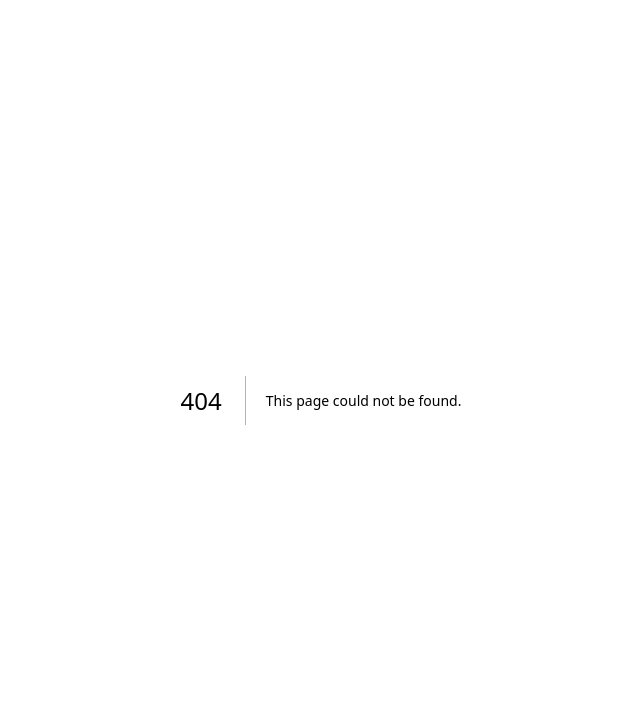
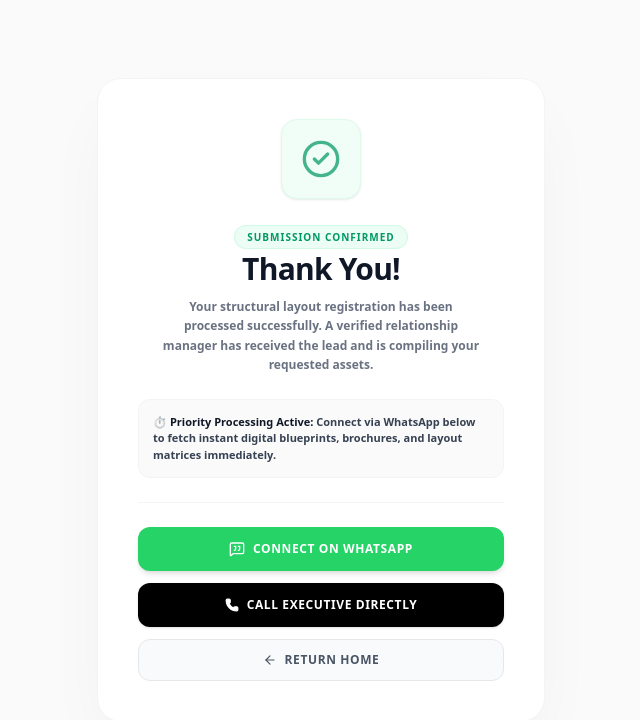
Before and after one commit to realniyaz/gaur-chrysalis, a Next.js app: page /thank-you in a window 1280 px wide. Before the commit this address had no page. Shown: the top 720 px of the page, without its empty margins (319-959 px from the left). Built offline with nearby package versions, Linux system fonts and the light colour scheme.

Commit message:
new page of thank you added

```diff
--- /dev/null
+++ b/app/thank-you/page.tsx
@@ -0,0 +1,93 @@
+// src/app/thank-you/page.tsx
+"use client";
+
+import Link from "next/link";
+import Script from "next/script";
+import { CheckCircle2, ArrowLeft, Phone, MessageSquareQuote } from "lucide-react";
+
+export default function ThankYouPage() {
+  const phoneNumber = "+919910374156";
+  const whatsappNumber = "+919910374156";
+  const whatsappMessage = encodeURIComponent(
+    "Hi, I just submitted an enquiry on your portal for Gaur Chrysalis. Please share the pricing sheet, configuration options, and inventory updates immediately."
+  );
+
+  return (
+    <>
+      {/* 🎯 Google Ads Conversion Tracking Script Trigger */}
+      <Script id="google-conversion-tracking" strategy="afterInteractive">
+        {`
+          if (typeof gtag === 'function') {
+            gtag('event', 'conversion', {'send_to': 'AW-18243414829/S1AyCPOR0sAcEK3WkftD'});
+          }
+        `}
+      </Script>
+
+      <main className="min-h-screen bg-[#fafafa] flex items-center justify-center p-4 select-none">
+        <div className="w-full max-w-md bg-white rounded-3xl shadow-[0_30px_70px_-15px_rgba(0,0,0,0.05)] border border-gray-100 p-8 sm:p-10 text-center flex flex-col items-center space-y-6 animate-scale-up">
+
+          {/* Success Icon Badge */}
+          <div className="h-20 w-20 bg-emerald-50 rounded-2xl flex items-center justify-center text-emerald-600 border border-emerald-100 shadow-sm animate-pulse">
+            <CheckCircle2 className="h-10 w-10 stroke-[2]" />
+          </div>
+
+          {/* Core Content Layer */}
+          <div className="space-y-2.5">
+            <span className="text-[10px] font-black uppercase tracking-widest text-emerald-600 bg-emerald-50 px-3 py-1 rounded-full border border-emerald-100">
+              Submission Confirmed
+            </span>
+            <h1 className="text-3xl font-black text-gray-900 tracking-tight pt-1">
+              Thank You!
+            </h1>
+            <p className="text-xs font-semibold text-gray-500 max-w-xs mx-auto leading-relaxed">
+              Your structural layout registration has been processed successfully. A verified relationship manager has received the lead and is compiling your requested assets.
+            </p>
+          </div>
+
+          {/* Quick Notice Banner Box */}
+          <div className="w-full bg-[#fafafa] rounded-xl p-3.5 border border-gray-100 text-left">
+            <p className="text-[11px] font-bold text-gray-700 leading-normal">
+              ⏱️ <span className="text-gray-900">Priority Processing Active:</span> Connect via WhatsApp below to fetch instant digital blueprints, brochures, and layout matrices immediately.
+            </p>
+          </div>
+
+          <div className="w-full border-t border-gray-100" />
+
+          {/* Primary Call Action Panels Stack */}
+          <div className="w-full flex flex-col gap-3">
+
+            {/* WhatsApp Integration Link */}
+            <a
+              href={`https://wa.me/${whatsappNumber}?text=${whatsappMessage}`}
+              target="_blank"
+              rel="noopener noreferrer"
+              className="w-full flex items-center justify-center gap-2 rounded-xl bg-[#25D366] py-3.5 text-xs font-bold uppercase tracking-wider text-white hover:bg-[#20ba59] transition-all shadow-md transform active:scale-[0.99]"
+            >
+              <MessageSquareQuote className="h-4 w-4" />
+              <span>Connect on WhatsApp</span>
+            </a>
+
+            {/* Direct Dialer Path link */}
+            <a
+              href={`tel:${phoneNumber}`}
+              className="w-full flex items-center justify-center gap-2 rounded-xl bg-black py-3.5 text-xs font-bold uppercase tracking-wider text-white hover:bg-gray-900 transition-colors shadow-sm"
+            >
+              <Phone className="h-3.5 w-3.5 fill-current" />
+              <span>Call Executive Directly</span>
+            </a>
+
+            {/* Go Back Link Home */}
+            <Link
+              href="/"
+              className="w-full flex items-center justify-center gap-2 rounded-xl bg-gray-50 border border-gray-200 py-3 text-xs font-bold uppercase tracking-wider text-gray-600 hover:bg-gray-100 transition-colors"
+            >
+              <ArrowLeft className="h-3.5 w-3.5" />
+              <span>Return Home</span>
+            </Link>
+          </div>
+
+        </div>
+      </main>
+    </>
+  );
+}
--- a/components/sections/FooterContact.tsx
+++ b/components/sections/FooterContact.tsx
@@ -1,7 +1,8 @@
 "use client";
 
 import React, { useState } from "react";
-import { CheckCircle2, MessageSquare, Mail, User, ShieldCheck } from "lucide-react";
+import { useRouter } from "next/navigation"; // 👈 Imported Next.js App Router Hook
+import { MessageSquare, Mail, User, ShieldCheck } from "lucide-react";
 
 interface FormState {
   name: string;
@@ -11,24 +12,14 @@ interface FormState {
 }
 
 export default function FooterContact() {
+  const router = useRouter(); // 👈 Initialized client router container
   const [formData, setFormData] = useState<FormState>({
     name: "",
     email: "",
     phone: "",
     message: "",
   });
-  const [isSubmitted, setIsSubmitted] = useState<boolean>(false);
   const [isLoading, setIsLoading] = useState<boolean>(false);
-
-  // Wrapper to trigger Google Ads tracking event upon valid form confirmation
-  const fireConversionEvent = () => {
-    if (typeof window !== "undefined" && (window as any).gtag) {
-      (window as any).gtag('event', 'conversion', {
-        'send_to': 'AW-18243414829/S1AyCPOR0sAcEK3WkftD'
-      });
-      console.log("🎯 Footer Section Google Conversion event logged successfully.");
-    }
-  };
 
   const handleSubmit = async (e: React.FormEvent<HTMLFormElement>) => {
     e.preventDefault();
@@ -39,19 +30,23 @@ export default function FooterContact() {
         method: "POST",
         headers: { "Content-Type": "application/json" },
         body: JSON.stringify({
-          ...formData,
+          name: formData.name,
+          email: formData.email,
+          phone: `+91${formData.phone}`,
+          message: formData.message || "No specific message shared.",
           context: "Footer Corporate Contact Form",
         }),
       });
 
       if (response.ok) {
-        setIsSubmitted(true);
-        fireConversionEvent();
+        // 🚀 Redirect handles the conversion tracking and success screen uniformly
+        router.push("/thank-you");
       } else {
         alert("Something went wrong. Please try connecting via call or WhatsApp.");
       }
     } catch (error) {
       console.error("Submission error:", error);
+      alert("Network connectivity issue. Please try again.");
     } finally {
       setIsLoading(false);
     }
@@ -201,34 +196,6 @@ export default function FooterContact() {
 
         </div>
       </div>
-
-      {/* SUCCESS STATE FLOATING POP-UP MODAL PANEL OVERLAY */}
-      {isSubmitted && (
-        <div className="fixed inset-0 z-50 flex items-center justify-center p-4 backdrop-blur-md bg-black/60 transition-opacity duration-300 animate-fade-in">
-          <div className="relative w-full max-w-sm bg-white rounded-3xl p-6 sm:p-8 shadow-2xl text-center border border-gray-100 flex flex-col items-center space-y-4 animate-scale-up">
-
-            <div className="h-14 w-14 bg-emerald-50 rounded-2xl flex items-center justify-center text-emerald-600 border border-emerald-100 shadow-inner">
-              <CheckCircle2 className="h-8 w-8 stroke-[2.5]" />
-            </div>
-
-            <div className="space-y-1.5">
-              <h3 className="text-lg font-black text-gray-900 tracking-tight">
-                Enquiry Sent Successfully!
-              </h3>
-              <p className="text-xs text-gray-500 leading-relaxed max-w-xs mx-auto">
-                Thank you for reaching out. Your elite pricing ticket has been filed. An authorised corporate sales strategist will contact you within the next 15 minutes with complete inventory breakdowns.
-              </p>
-            </div>
-
-            <button
-              onClick={() => setIsSubmitted(false)}
-              className="w-full mt-2 rounded-xl bg-gray-900 hover:bg-gray-800 py-3 text-xs font-bold uppercase tracking-widest text-white shadow-md transition-colors"
-            >
-              Acknowledge & Dismiss
-            </button>
-          </div>
-        </div>
-      )}
     </section>
   );
 }
--- a/components/sections/Hero.tsx
+++ b/components/sections/Hero.tsx
@@ -1,7 +1,8 @@
 "use client";
 
 import React, { useState, useEffect } from "react";
-import { MapPin, Download, X, CheckCircle2 } from "lucide-react";
+import { useRouter } from "next/navigation"; // 👈 Imported Next.js App Router Hook
+import { MapPin, Download, X } from "lucide-react";
 
 interface FormDataState {
   name: string;
@@ -11,6 +12,7 @@ interface FormDataState {
 }
 
 export default function Hero() {
+  const router = useRouter(); // 👈 Initialized client router container
   const backgroundImages = [
     "/1banner.jpg",
     "/2banner.jpg",
@@ -18,11 +20,8 @@ export default function Hero() {
   ];
 
   const [currentImgIndex, setCurrentImgIndex] = useState(0);
-  const [isInlineSubmitted, setIsInlineSubmitted] = useState(false);
   const [isInlineLoading, setIsInlineLoading] = useState(false);
-
   const [isBrochureModalOpen, setIsBrochureModalOpen] = useState(false);
-  const [isBrochureSubmitted, setIsBrochureSubmitted] = useState(false);
   const [isBrochureLoading, setIsBrochureLoading] = useState(false);
 
   const [inlineFormData, setInlineFormData] = useState<FormDataState>({
@@ -47,16 +46,6 @@ export default function Hero() {
     return () => clearInterval(interval);
   }, [backgroundImages.length]);
 
-  // Unified wrapper to fire Google Ads Lead Conversion tracking securely
-  const fireConversionEvent = () => {
-    if (typeof window !== "undefined" && (window as any).gtag) {
-      (window as any).gtag('event', 'conversion', {
-        'send_to': 'AW-18243414829/S1AyCPOR0sAcEK3WkftD'
-      });
-      console.log("🎯 Google Conversion snippet executed successfully.");
-    }
-  };
-
   // Handle Desktop Sidebar & Mobile Inline form submissions
   const handleInlineSubmit = async (e: React.FormEvent<HTMLFormElement>) => {
     e.preventDefault();
@@ -67,19 +56,23 @@ export default function Hero() {
         method: "POST",
         headers: { "Content-Type": "application/json" },
         body: JSON.stringify({
-          ...inlineFormData,
+          name: inlineFormData.name,
+          email: inlineFormData.email,
+          phone: `+91${inlineFormData.phone}`,
+          message: inlineFormData.message || "No custom message provided.",
           context: "Hero Quick Enquiry Form",
         }),
       });
 
       if (response.ok) {
-        setIsInlineSubmitted(true);
-        fireConversionEvent(); // Trigger Google Tracking snippet
+        // 🚀 Native Router Push Redirect replaces local state handles completely
+        router.push("/thank-you");
       } else {
         alert("Something went wrong. Please try connecting via call or WhatsApp.");
       }
     } catch (error) {
       console.error("Submission error:", error);
+      alert("Network connectivity issue. Please try again.");
     } finally {
       setIsInlineLoading(false);
     }
@@ -95,26 +88,29 @@ export default function Hero() {
         method: "POST",
         headers: { "Content-Type": "application/json" },
         body: JSON.stringify({
-          ...brochureFormData,
+          name: brochureFormData.name,
+          email: brochureFormData.email,
+          phone: `+91${brochureFormData.phone}`,
+          message: brochureFormData.message || "Brochure asset request payload",
           context: "Hero Brochure Download Modal Request",
         }),
       });
 
       if (response.ok) {
-        setIsBrochureSubmitted(true);
-        fireConversionEvent(); // Trigger Google Tracking snippet
+        setIsBrochureModalOpen(false); // Close operational overlay container frame
+        router.push("/thank-you");    // 🚀 Execute redirect to the script page layout
       } else {
         alert("Something went wrong. Please try connecting via call or WhatsApp.");
       }
     } catch (error) {
       console.error("Submission error:", error);
+      alert("Network connectivity issue. Please try again.");
     } finally {
       setIsBrochureLoading(false);
     }
   };
 
   const openBrochureModal = () => {
-    setIsBrochureSubmitted(false);
     setBrochureFormData({ name: "", email: "", phone: "", message: "" });
     setIsBrochureModalOpen(true);
   };
@@ -170,7 +166,6 @@ export default function Hero() {
           <div className="col-span-5 w-full max-w-md ml-auto">
             <div className="backdrop-blur-xl bg-black/40 border border-white/10 rounded-2xl p-8 shadow-2xl flex flex-col space-y-6">
               <div className="text-center"><h3 className="text-lg font-bold uppercase tracking-wider text-white">Quick Enquiry!</h3><div className="h-0.5 w-12 bg-[#dfc7a1] mx-auto mt-2 rounded-full" /></div>
-              {!isInlineSubmitted ? (
               <form onSubmit={handleInlineSubmit} className="space-y-5">
                 <input type="text" required placeholder="Name" value={inlineFormData.name} onChange={(e) => setInlineFormData(prev => ({ ...prev, name: e.target.value }))} className="w-full bg-transparent border-b border-gray-400 py-2.5 text-sm text-white placeholder-gray-400 focus:outline-none focus:border-[#dfc7a1]" />
                 <input type="email" required placeholder="Email Address" value={inlineFormData.email} onChange={(e) => setInlineFormData(prev => ({ ...prev, email: e.target.value }))} className="w-full bg-transparent border-b border-gray-400 py-2.5 text-sm text-white placeholder-gray-400 focus:outline-none focus:border-[#dfc7a1]" />
@@ -180,9 +175,6 @@ export default function Hero() {
                   {isInlineLoading ? "Sending..." : "Submit"}
                 </button>
               </form>
-              ) : (
-                <div className="text-center py-10 space-y-3"><div className="h-12 w-12 bg-emerald-500/10 text-emerald-400 border border-emerald-500/20 rounded-xl flex items-center justify-center mx-auto"><CheckCircle2 className="h-6 w-6" /></div><p className="text-sm font-bold text-white">Sent Successfully!</p></div>
-              )}
             </div>
           </div>
         </div>
@@ -247,7 +239,6 @@ export default function Hero() {
               <div className="h-0.5 w-10 bg-amber-700 mx-auto mt-1.5 rounded-full" />
             </div>
 
-            {!isInlineSubmitted ? (
             <form onSubmit={handleInlineSubmit} className="space-y-4">
               <input type="text" required placeholder="Name" value={inlineFormData.name} onChange={(e) => setInlineFormData(prev => ({ ...prev, name: e.target.value }))} className="w-full bg-transparent border-b border-gray-200 py-2.5 text-xs font-semibold text-gray-900 focus:outline-none focus:border-amber-700" />
               <input type="email" required placeholder="Email Address" value={inlineFormData.email} onChange={(e) => setInlineFormData(prev => ({ ...prev, email: e.target.value }))} className="w-full bg-transparent border-b border-gray-200 py-2.5 text-xs font-semibold text-gray-900 focus:outline-none focus:border-amber-700" />
@@ -257,25 +248,18 @@ export default function Hero() {
                 {isInlineLoading ? "Sending..." : "Submit Form"}
               </button>
             </form>
-            ) : (
-              <div className="text-center py-6 space-y-3 animate-scale-up">
-                <div className="h-12 w-12 bg-emerald-50 rounded-2xl flex items-center justify-center text-emerald-600 border border-emerald-100 mx-auto"><CheckCircle2 className="h-5 w-5 stroke-[2.5]" /></div>
-                <p className="text-xs font-bold text-gray-900">Enquiry Sent Successfully!</p>
-              </div>
-            )}
           </div>
         </div>
 
       </div>
 
       {/* =========================================================================
-          BROCHURE MODAL WINDOW (CLEAN COMPACT DESIGN MATRICES FROM THE GIVEN IMAGE)
+          BROCHURE MODAL WINDOW (CLEAN COMPACT DESIGN MATRICES)
           ========================================================================= */}
       {isBrochureModalOpen && (
         <div className="fixed inset-0 z-50 flex items-center justify-center p-4 backdrop-blur-md bg-black/70 transition-opacity duration-300 animate-fade-in">
           <div className="relative w-full max-w-md bg-white rounded-2xl shadow-2xl overflow-hidden border border-gray-100 flex flex-col p-6 sm:p-8 space-y-6">
 
-            {/* Modal Header Panel */}
             <div className="flex items-center justify-between border-b border-gray-100 pb-4">
               <h3 className="text-lg font-bold text-gray-900 tracking-tight">
                 Get More Details Enquire Now
@@ -289,9 +273,7 @@ export default function Hero() {
               </button>
             </div>
 
-            {!isBrochureSubmitted ? (
             <form onSubmit={handleBrochureSubmit} className="space-y-4">
-                {/* Name Input Box */}
               <div className="flex flex-col space-y-1">
                 <input
                   type="text"
@@ -303,7 +285,6 @@ export default function Hero() {
                 />
               </div>
 
-                {/* Email Input Box */}
               <div className="flex flex-col space-y-1">
                 <input
                   type="email"
@@ -315,7 +296,6 @@ export default function Hero() {
                 />
               </div>
 
-                {/* Contact Phone Input Box with Integrated ISD Extension */}
               <div className="flex flex-col space-y-1">
                 <div className="relative flex items-center border border-gray-300 rounded-xl bg-white focus-within:ring-2 focus-within:ring-gray-900 focus-within:border-transparent transition-all">
                   <span className="flex items-center gap-1 text-sm text-gray-500 font-bold pl-4 pr-2 select-none border-r border-gray-200">
@@ -334,7 +314,6 @@ export default function Hero() {
                 </div>
               </div>
 
-                {/* Action Submit Banner Button */}
               <button
                 type="submit"
                 disabled={isBrochureLoading}
@@ -343,26 +322,6 @@ export default function Hero() {
                 {isBrochureLoading ? "Sending..." : "Submit Now"}
               </button>
             </form>
-            ) : (
-              /* Re-styled Modular Success State Box */
-              <div className="flex flex-col items-center justify-center text-center py-10 space-y-4 animate-scale-up">
-                <div className="h-16 w-16 bg-emerald-50 rounded-2xl flex items-center justify-center text-emerald-600 border border-emerald-100 shadow-sm">
-                  <CheckCircle2 className="h-8 w-8 stroke-[2.5]" />
-                </div>
-                <div className="space-y-1.5">
-                  <h3 className="text-lg font-bold text-gray-900 tracking-tight">Enquiry Received</h3>
-                  <p className="text-xs text-gray-500 max-w-xs leading-relaxed font-medium">
-                    Thank you for your interest. Your details have been submitted successfully. Our relationship team will contact you shortly with the complete project overview documents.
-                  </p>
-                </div>
-                <button
-                  onClick={() => setIsBrochureModalOpen(false)}
-                  className="mt-2 w-full rounded-xl bg-gray-950 py-3 text-xs font-bold uppercase tracking-widest text-white shadow-sm hover:bg-gray-900 transition-colors"
-                >
-                  Dismiss Window
-                </button>
-              </div>
-            )}
           </div>
         </div>
       )}
--- a/components/shared/FloatingActions.tsx
+++ b/components/shared/FloatingActions.tsx
@@ -1,7 +1,8 @@
 "use client";
 
 import React, { useState, useEffect, useRef } from "react";
-import { X, Send, CheckCircle2, Loader2 } from "lucide-react";
+import { useRouter } from "next/navigation"; // 👈 Imported Next.js App Router Hook
+import { X, Send, Loader2 } from "lucide-react";
 
 interface Message {
   sender: "user" | "bot";
@@ -16,10 +17,10 @@ interface FormDataState {
 }
 
 export default function FloatingActions() {
+  const router = useRouter(); // 👈 Initialized client router container
   const [isChatOpen, setIsChatOpen] = useState(false);
   const [isStickyModalOpen, setIsStickyModalOpen] = useState(false);
-  const [isStickySubmitted, setIsStickySubmitted] = useState(false);
-  const [isSubmitting, setIsSubmitting] = useState(false); // 👈 Added loading state
+  const [isSubmitting, setIsSubmitting] = useState(false);
 
   const [messages, setMessages] = useState<Message[]>([
     {
@@ -38,7 +39,7 @@ export default function FloatingActions() {
   });
 
   const phoneNumber = "+919910374156";
-  const whatsappNumber = "9170420 80055";
+  const whatsappNumber = "917042080055";
   const whatsappMessage = encodeURIComponent(
     "Hi, I am interested in Gaur Chrysalis. Please share the pricing sheet and availability status."
   );
@@ -108,7 +109,8 @@ export default function FloatingActions() {
       });
 
       if (response.ok) {
-        setIsStickySubmitted(true);
+        setIsStickyModalOpen(false); // Close operational overlay container frame
+        router.push("/thank-you");   // 🚀 Redirect handles tracking and success views uniformly
       } else {
         alert("Something went wrong. Please try again or use the Call alternative.");
       }
@@ -121,7 +123,6 @@ export default function FloatingActions() {
   };
 
   const openStickyModal = () => {
-    setIsStickySubmitted(false);
     setStickyFormData({ name: "", email: "", phone: "", message: "" });
     setIsStickyModalOpen(true);
   };
@@ -252,7 +253,6 @@ export default function FloatingActions() {
               <button onClick={() => setIsStickyModalOpen(false)} disabled={isSubmitting} className="p-1 rounded-md text-gray-400 hover:text-gray-900 hover:bg-gray-100 disabled:opacity-50"><X className="h-5 w-5 stroke-[2.5]" /></button>
             </div>
 
-            {!isStickySubmitted ? (
             <form onSubmit={handleStickyFormSubmit} className="space-y-4">
               <input type="text" required disabled={isSubmitting} placeholder="Enter Name" value={stickyFormData.name} onChange={(e) => setStickyFormData(prev => ({ ...prev, name: e.target.value }))} className="w-full bg-white border border-gray-300 rounded-xl px-4 py-3 text-sm font-medium text-gray-900 placeholder-gray-500 focus:outline-none focus:ring-2 focus:ring-gray-900 transition-all disabled:bg-gray-50 disabled:text-gray-400" />
               <input type="email" required disabled={isSubmitting} placeholder="Enter Email" value={stickyFormData.email} onChange={(e) => setStickyFormData(prev => ({ ...prev, email: e.target.value }))} className="w-full bg-white border border-gray-300 rounded-xl px-4 py-3 text-sm font-medium text-gray-900 placeholder-gray-500 focus:outline-none focus:ring-2 focus:ring-gray-900 transition-all disabled:bg-gray-50 disabled:text-gray-400" />
@@ -273,16 +273,6 @@ export default function FloatingActions() {
                 )}
               </button>
             </form>
-            ) : (
-              <div className="flex flex-col items-center justify-center text-center py-10 space-y-4 animate-scale-up">
-                <div className="h-16 w-16 bg-emerald-50 rounded-2xl flex items-center justify-center text-emerald-600 border border-emerald-100 shadow-sm"><CheckCircle2 className="h-8 w-8 stroke-[2.5]" /></div>
-                <div className="space-y-1.5">
-                  <h3 className="text-lg font-bold text-gray-900 tracking-tight">Enquiry Received</h3>
-                  <p className="text-xs text-gray-500 max-w-xs leading-relaxed font-medium">Thank you. Your details have been submitted successfully. A relationship manager will contact you shortly with direct project pricing documentation.</p>
-                </div>
-                <button onClick={() => setIsStickyModalOpen(false)} className="mt-2 w-full rounded-xl bg-gray-950 py-3 text-xs font-bold uppercase tracking-widest text-white shadow-sm hover:bg-gray-900 transition-colors">Dismiss Window</button>
-              </div>
-            )}
           </div>
         </div>
       )}
```
Lines whose indentation alone changed are shown as unchanged.
